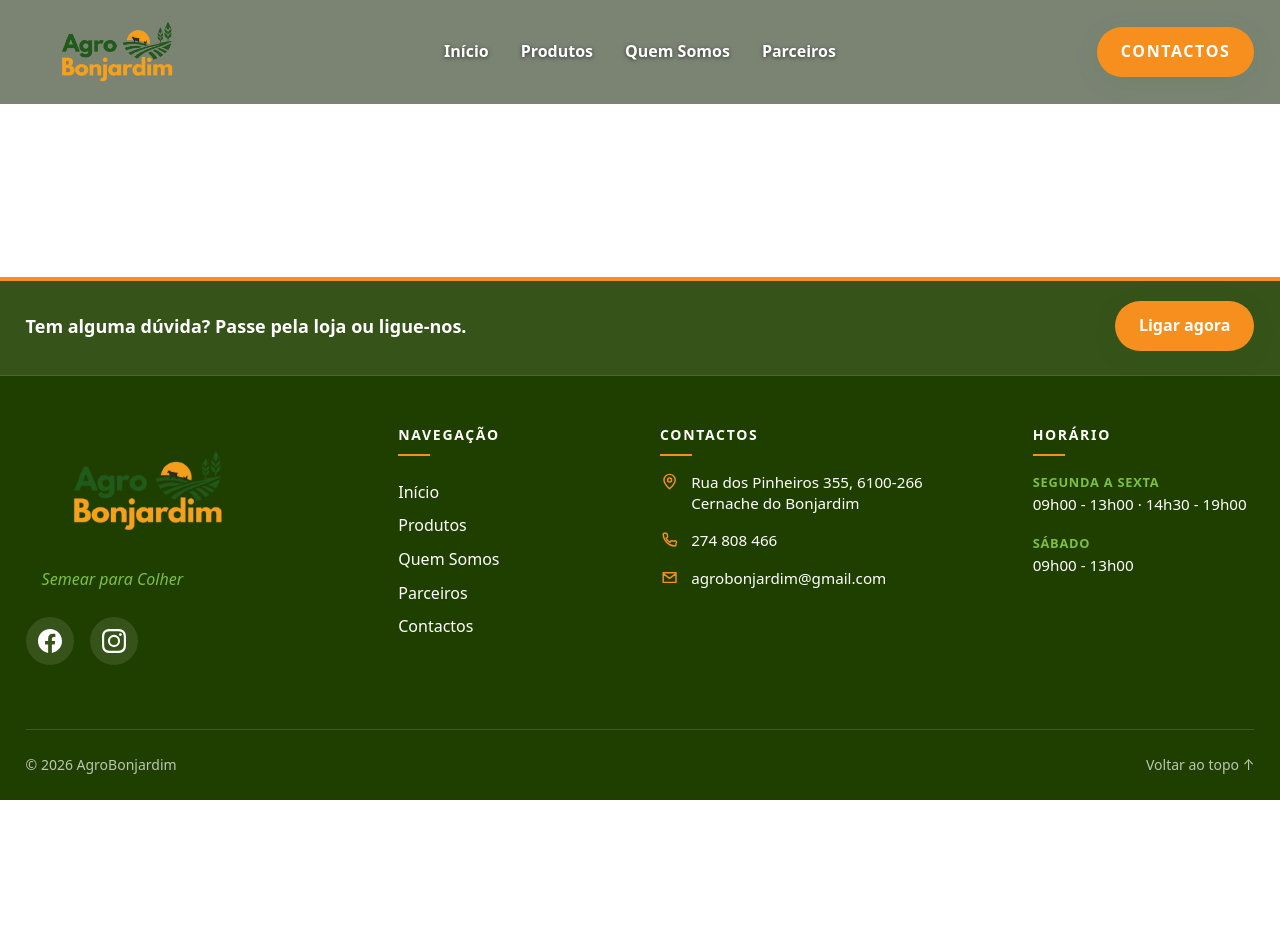
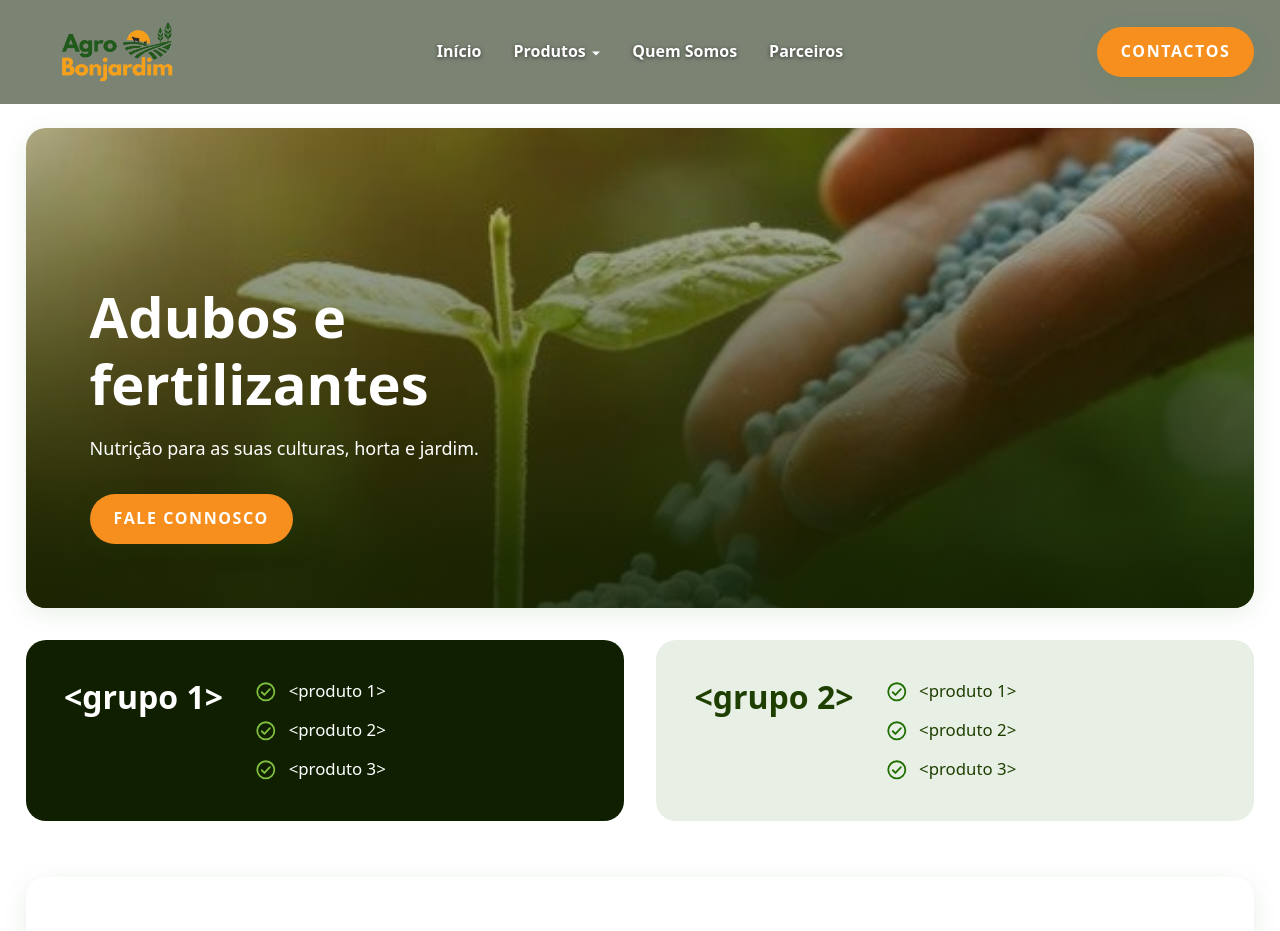
Before and after one commit to afonsohj1812/AgroBonjardim, a Vue app: page /produtos/adubos-e-fertilizantes in a window 1280 px wide. Shown: the top 931 px of the page. Before the commit the page ends 800 px from the top, so only its background shows below. Built offline with nearby package versions, Linux system fonts and the light colour scheme.

Commit message:
Made each product view

```diff
--- a/src/components/AppHeader.vue
+++ b/src/components/AppHeader.vue
@@ -3,6 +3,7 @@ import { computed, onMounted, onUnmounted, ref, watch } from "vue";
 import { useRoute } from "vue-router";
 
 import { routes } from "@/router";
+import { categories } from "@/data/products";
 import logo from "@/assets/logo.png";
 
 const open = ref(false);
@@ -46,13 +47,22 @@ onUnmounted(() => window.removeEventListener("scroll", onScroll));
 
       <div class="menu" :class="{ open }">
         <nav class="nav">
-          <RouterLink
+          <div
             v-for="r in centreRoutes"
             :key="r.name"
-            :to="{ name: r.name }"
+            class="item"
+            :class="{ 'item--menu': r.name === 'products' }"
           >
-            {{ r.meta.label }}
-          </RouterLink>
+            <RouterLink :to="{ name: r.name }">{{ r.meta.label }}</RouterLink>
+
+            <ul v-if="r.name === 'products'" class="dropdown">
+              <li v-for="c in categories" :key="c.slug">
+                <RouterLink :to="{ name: 'category', params: { slug: c.slug } }">
+                  {{ c.name }}
+                </RouterLink>
+              </li>
+            </ul>
+          </div>
         </nav>
 
         <nav class="contact">
@@ -181,6 +191,55 @@ onUnmounted(() => window.removeEventListener("scroll", onScroll));
   color: var(--green-light);
 }
 
+.item {
+  position: relative;
+  display: flex;
+  align-items: center;
+}
+
+.item--menu > a::after {
+  content: "";
+  display: inline-block;
+  margin-left: 0.4rem;
+  vertical-align: middle;
+  border: 0.3rem solid transparent;
+  border-top-color: currentColor;
+  transform: translateY(0.15rem);
+}
+
+.dropdown {
+  position: absolute;
+  top: 100%;
+  left: 50%;
+  transform: translateX(-50%);
+  z-index: 20;
+  display: none;
+  min-width: 16rem;
+  padding: 0.5rem;
+  list-style: none;
+  background: var(--green-darker);
+  border-radius: var(--radius);
+  box-shadow: var(--shadow);
+}
+
+.item--menu:hover .dropdown,
+.item--menu:focus-within .dropdown {
+  display: block;
+}
+
+.dropdown a {
+  display: block;
+  padding: 0.5rem 0.75rem;
+  border-radius: var(--radius);
+  font-weight: 600;
+  white-space: nowrap;
+  text-shadow: none;
+}
+
+.dropdown a:hover {
+  background: var(--green-dark);
+}
+
 .contact a {
   text-align: center;
 }
@@ -220,6 +279,28 @@ onUnmounted(() => window.removeEventListener("scroll", onScroll));
     align-items: stretch;
   }
 
+  .item {
+    flex-direction: column;
+    align-items: stretch;
+  }
+
+  .item--menu > a::after {
+    display: none;
+  }
+
+  .dropdown {
+    position: static;
+    display: block;
+    transform: none;
+    padding: 0 0 0 1rem;
+    background: transparent;
+    box-shadow: none;
+  }
+
+  .dropdown a {
+    font-weight: normal;
+  }
+
   .contact {
     justify-self: stretch;
   }
--- a/src/data/products.js
+++ b/src/data/products.js
@@ -18,54 +18,97 @@ const bySlug = (entries) =>
     ]),
   );
 
+const banners = import.meta.glob("@/assets/products/banners/*", {
+  eager: true,
+  query: "?url",
+  import: "default",
+});
+
 const icons = bySlug(files);
 const images = bySlug(photos);
+const covers = bySlug(banners);
 
 const list = [
   {
     slug: "racoes",
     name: "Rações e complementos",
     description: "Alimentação e complementos para todo o tipo de animais.",
+    groups: [
+      { title: "<grupo 1>", items: ["<produto 1>", "<produto 2>", "<produto 3>"] },
+      { title: "<grupo 2>", items: ["<produto 1>", "<produto 2>", "<produto 3>"] },
+    ],
   },
   {
     slug: "pecuaria",
     name: "Pecuária",
     description: "Artigos de apoio à criação e maneio de gado.",
+    groups: [
+      { title: "<grupo 1>", items: ["<produto 1>", "<produto 2>", "<produto 3>"] },
+      { title: "<grupo 2>", items: ["<produto 1>", "<produto 2>", "<produto 3>"] },
+    ],
   },
   {
     slug: "animais-de-companhia",
     name: "Animais de companhia",
     description: "Tudo para cães, gatos e outros animais domésticos.",
+    groups: [
+      { title: "<grupo 1>", items: ["<produto 1>", "<produto 2>", "<produto 3>"] },
+      { title: "<grupo 2>", items: ["<produto 1>", "<produto 2>", "<produto 3>"] },
+    ],
   },
   {
     slug: "jardim",
     name: "Jardim",
     description: "Produtos e utensílios para cuidar do seu jardim.",
+    groups: [
+      { title: "<grupo 1>", items: ["<produto 1>", "<produto 2>", "<produto 3>"] },
+      { title: "<grupo 2>", items: ["<produto 1>", "<produto 2>", "<produto 3>"] },
+    ],
   },
   {
     slug: "adubos-e-fertilizantes",
     name: "Adubos e fertilizantes",
     description: "Nutrição para as suas culturas, horta e jardim.",
+    groups: [
+      { title: "<grupo 1>", items: ["<produto 1>", "<produto 2>", "<produto 3>"] },
+      { title: "<grupo 2>", items: ["<produto 1>", "<produto 2>", "<produto 3>"] },
+    ],
   },
   {
     slug: "plantas-arvores-e-sementes",
     name: "Plantas, árvores e sementes",
     description: "Sementes, plantas e árvores para plantar e semear.",
+    groups: [
+      { title: "<grupo 1>", items: ["<produto 1>", "<produto 2>", "<produto 3>"] },
+      { title: "<grupo 2>", items: ["<produto 1>", "<produto 2>", "<produto 3>"] },
+    ],
   },
   {
     slug: "fitofarmacos",
     name: "Produtos fitofarmacêuticos",
     description: "Proteção das culturas, com alternativas biológicas.",
+    groups: [
+      { title: "<grupo 1>", items: ["<produto 1>", "<produto 2>", "<produto 3>"] },
+      { title: "<grupo 2>", items: ["<produto 1>", "<produto 2>", "<produto 3>"] },
+    ],
   },
   {
     slug: "casa-e-bricolage",
     name: "Casa e bricolage",
     description: "Ferramentas e artigos de apoio à casa e ao quintal.",
+    groups: [
+      { title: "<grupo 1>", items: ["<produto 1>", "<produto 2>", "<produto 3>"] },
+      { title: "<grupo 2>", items: ["<produto 1>", "<produto 2>", "<produto 3>"] },
+    ],
   },
   {
     slug: "apicultura",
     name: "Apicultura",
     description: "Material e equipamento para a criação de abelhas.",
+    groups: [
+      { title: "<grupo 1>", items: ["<produto 1>", "<produto 2>", "<produto 3>"] },
+      { title: "<grupo 2>", items: ["<produto 1>", "<produto 2>", "<produto 3>"] },
+    ],
   },
 ];
 
@@ -73,4 +116,5 @@ export const categories = list.map((category) => ({
   ...category,
   icon: icons[category.slug] ?? null,
   image: images[category.slug] ?? null,
+  banner: covers[category.slug] ?? images[category.slug] ?? null,
 }));
--- a/src/router/index.js
+++ b/src/router/index.js
@@ -30,9 +30,15 @@ export const routes = [
   },
 ];
 
+const categoryRoute = {
+  path: "/produtos/:slug",
+  name: "category",
+  component: () => import("@/views/CategoryView.vue"),
+};
+
 export default createRouter({
   history: createWebHistory(),
-  routes,
+  routes: [...routes, categoryRoute],
   scrollBehavior: (to) =>
     to.hash ? { el: to.hash, behavior: "smooth" } : { top: 0 },
 });
--- a/src/style.css
+++ b/src/style.css
@@ -106,6 +106,15 @@ a {
 
 .section-head p {
   margin-top: 0.75rem;
+}
+
+.section-head a {
+  color: inherit;
+  text-decoration: none;
+}
+
+.section-head a:hover {
+  color: var(--orange);
 }
 
 .panel--green .muted {
--- /dev/null
+++ b/src/views/CategoryView.vue
@@ -0,0 +1,220 @@
+<script setup>
+import { computed } from "vue";
+import { useRoute } from "vue-router";
+
+import { categories } from "@/data/products";
+
+const route = useRoute();
+
+const category = computed(() =>
+  categories.find((c) => c.slug === route.params.slug),
+);
+
+const others = computed(() =>
+  categories.filter((c) => c.slug !== route.params.slug),
+);
+</script>
+
+<template>
+  <div v-if="category" class="container">
+    <section
+      class="hero"
+      :style="
+        category.banner ? { backgroundImage: `url(${category.banner})` } : null
+      "
+    >
+      <div class="hero_text">
+        <h1>{{ category.name }}</h1>
+        <p>{{ category.description }}</p>
+        <RouterLink class="button button--upper" :to="{ name: 'contact' }">
+          Fale connosco
+        </RouterLink>
+      </div>
+    </section>
+
+    <section class="showcase">
+      <div v-if="category.groups.length" class="groups">
+        <article
+          v-for="(group, i) in category.groups"
+          :key="group.title"
+          class="group"
+          :class="i % 2 ? 'group--light' : 'group--dark'"
+        >
+          <h2>{{ group.title }}</h2>
+
+          <ul>
+            <li v-for="item in group.items" :key="item">
+              <svg
+                viewBox="0 0 24 24"
+                fill="none"
+                stroke="var(--icon)"
+                stroke-width="2"
+                stroke-linecap="round"
+                stroke-linejoin="round"
+                aria-hidden="true"
+              >
+                <circle cx="12" cy="12" r="9.5" />
+                <path d="M7.5 12.5l3 3 6-6.5" />
+              </svg>
+              {{ item }}
+            </li>
+          </ul>
+        </article>
+      </div>
+    </section>
+
+    <section class="panel">
+      <div class="section-head">
+        <h2>
+          <RouterLink :to="{ name: 'products' }">OUTRAS CATEGORIAS</RouterLink>
+        </h2>
+      </div>
+
+      <ul class="others">
+        <li v-for="other in others" :key="other.slug">
+          <RouterLink
+            class="category"
+            :style="
+              other.image ? { backgroundImage: `url(${other.image})` } : null
+            "
+            :to="{ name: 'category', params: { slug: other.slug } }"
+          >
+            <h3>{{ other.name }}</h3>
+          </RouterLink>
+        </li>
+      </ul>
+    </section>
+  </div>
+
+  <div v-else class="container">
+    <section class="panel section-head">
+      <h1>Categoria não encontrada</h1>
+      <p class="muted">A categoria que procura não existe.</p>
+      <RouterLink class="button" :to="{ name: 'products' }">
+        Ver produtos
+      </RouterLink>
+    </section>
+  </div>
+</template>
+
+<style scoped>
+.hero {
+  position: relative;
+  isolation: isolate;
+  display: flex;
+  align-items: flex-end;
+  overflow: hidden;
+  min-height: min(60vh, 30rem);
+  margin-block: 1.5rem;
+  padding: clamp(2rem, 5vw, 4rem);
+  border-radius: var(--radius-panel);
+  box-shadow: var(--shadow);
+  background: var(--green-dark) center / cover no-repeat;
+  color: var(--white);
+}
+
+.hero::after {
+  content: "";
+  position: absolute;
+  inset: 0;
+  z-index: -1;
+  background: linear-gradient(
+    to top,
+    rgba(15, 31, 0, 0.85) 10%,
+    rgba(15, 31, 0, 0.25)
+  );
+}
+
+.hero_text {
+  max-width: 55ch;
+}
+
+h1 {
+  font-size: clamp(2rem, 5vw, 3.5rem);
+  text-wrap: balance;
+}
+
+.hero_text p {
+  margin: 1rem 0 2rem;
+  font-size: 1.125rem;
+}
+
+.showcase {
+  padding-bottom: clamp(1rem, 3vw, 2rem);
+}
+
+.groups {
+  display: grid;
+  grid-template-columns: repeat(auto-fit, minmax(340px, 1fr));
+  gap: 2rem;
+  margin-top: 2rem;
+}
+
+.group {
+  display: grid;
+  grid-template-columns: auto 1fr;
+  gap: 2rem;
+  align-items: start;
+  padding: clamp(1.5rem, 3vw, 2.5rem);
+  border-radius: var(--radius-panel);
+}
+
+.group--dark {
+  --icon: var(--green-light);
+
+  background: var(--green-darker);
+  color: var(--white);
+}
+
+.group--light {
+  --icon: var(--green);
+
+  background: var(--green-soft);
+  color: var(--green-dark);
+}
+
+.group h2 {
+  font-size: clamp(1.5rem, 2.5vw, 2rem);
+  color: inherit;
+}
+
+.group ul {
+  list-style: none;
+  display: grid;
+  gap: 0.75rem;
+}
+
+.group li {
+  display: grid;
+  grid-template-columns: auto 1fr;
+  gap: 0.75rem;
+  align-items: center;
+  font-size: 1.05rem;
+}
+
+.group svg {
+  width: 1.35rem;
+  height: 1.35rem;
+  flex: none;
+}
+
+.others {
+  list-style: none;
+  display: grid;
+  grid-template-columns: repeat(auto-fit, minmax(220px, 1fr));
+  gap: 1.5rem;
+  margin-top: 2rem;
+}
+
+.others .category {
+  min-height: 11rem;
+  padding: 1.25rem;
+}
+
+@media (max-width: 600px) {
+  .group {
+    grid-template-columns: 1fr;
+    gap: 1.25rem;
+  }
+}
+</style>
--- a/src/views/ProductsView.vue
+++ b/src/views/ProductsView.vue
@@ -8,20 +8,20 @@ import { categories } from "@/data/products";
       <h2>Produtos</h2>
 
       <div class="grid">
-        <article
+        <RouterLink
           v-for="category in categories"
-          :id="category.slug"
           :key="category.slug"
           class="category"
           :style="
             category.image ? { backgroundImage: `url(${category.image})` } : null
           "
+          :to="{ name: 'category', params: { slug: category.slug } }"
         >
           <img v-if="category.icon" class="icon" :src="category.icon" alt="" />
 
           <h3>{{ category.name }}</h3>
           <p>{{ category.description }}</p>
-        </article>
+        </RouterLink>
       </div>
     </section>
   </div>
```
Also changed, not shown: src/views/HomeView.vue (+7 -3 lines).
